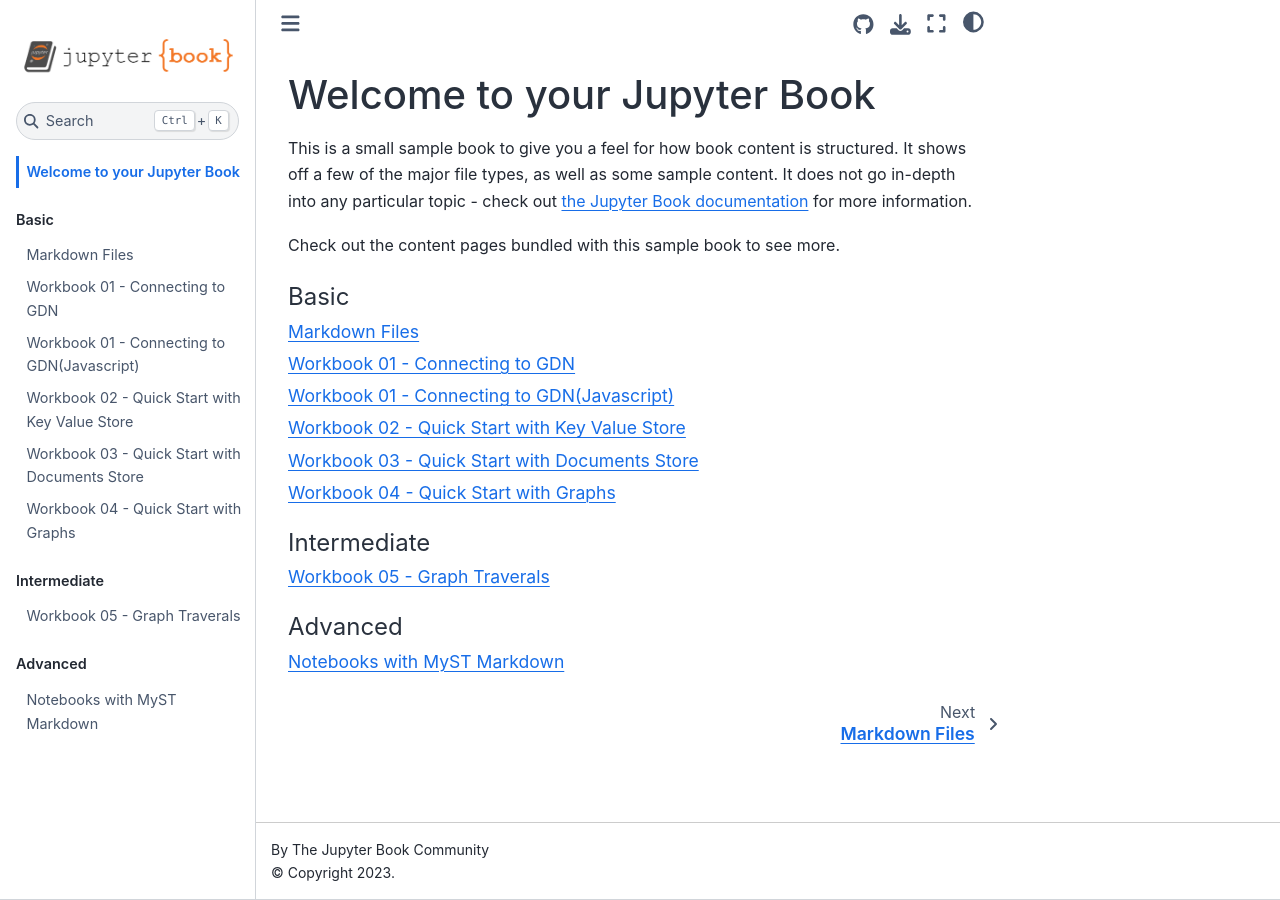
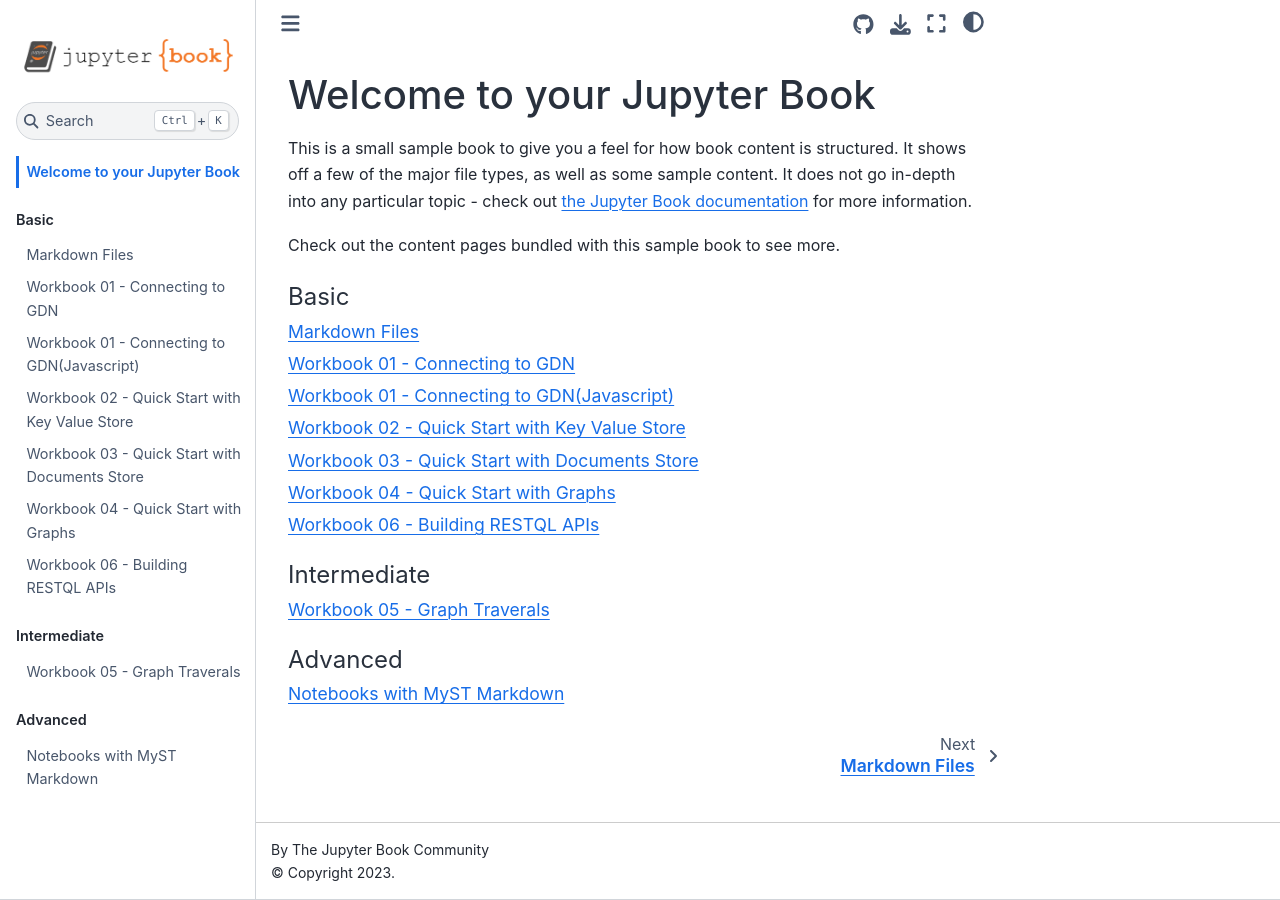
Before and after one commit to Macrometacorp/notebooks, a Jupyter Book: the page built from intro.md, in a window 1280 px wide. Built offline with Jupyter Book 1.0.4 settings and Sphinx 7.4.7 and the Sphinx Book theme 1.1.4, drawn with Linux system fonts in a browser that asks for light colours.

Commit message:
Alan dev (#4)
* Create 06_building_restql_apis(Python).ipynb

adding RESTQL workbook

* Updated Naming

Added Python name to notebooks

* Update _toc.yml

fixing the _toc file

* Update _toc.yml

* Update _toc.yml

```diff
--- a/_toc.yml
+++ b/_toc.yml
@@ -7,14 +7,15 @@
 - caption: Basic
   chapters:
   - file: markdown
-  - file: 01_connect_gdn
+  - file: 01_connect_gdn(Python)
   - file: 01_connect_gdn(javascript)
-  - file: 02_key_value_store.ipynb
-  - file: 03_docs_store.ipynb
-  - file: 04_graphs.ipynb
+  - file: 02_key_value_store(Python)
+  - file: 03_docs_store(Python)
+  - file: 04_graphs(Python)
+  - file: 06_building_restql_apis(Python)
 - caption: Intermediate
   chapters:
-  - file: 05_graph_traversals.ipynb
+  - file: 05_graph_traversals(Python)
 - caption: Advanced
   chapters:
   - file: markdown-notebooks
```
Also changed, not shown: 01_connect_gdn(Python).ipynb, 02_key_value_store(Python).ipynb, 03_docs_store(Python).ipynb, 04_graphs(Python).ipynb, 05_graph_traversals(Python).ipynb, 06_building_restql_apis(Python).ipynb (added), 1 other file.
